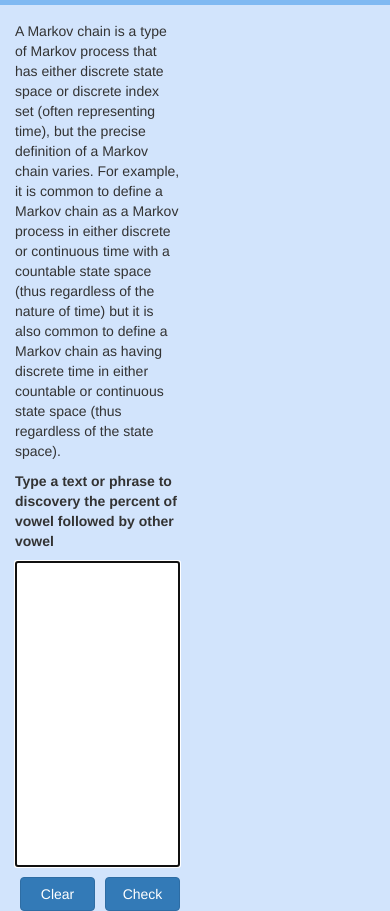
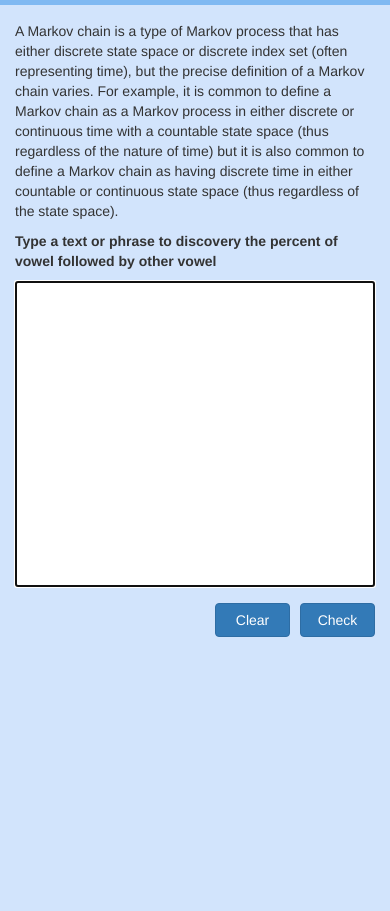
Before and after one commit to magnosfire/markovchain, a plain HTML site: page index.html in a window 390 px wide. Shown: the part 45-956 px from the top of the page. After the commit the page ends 844 px from the top, so only its background shows below. Drawn offline with nearby package versions, Linux system fonts and the light colour scheme; some packages are replaced by stand-ins of ours.

Commit message:
Responsive changes
-> Created a @media to screen minor than 1000px

```diff
--- a/index.html
+++ b/index.html
@@ -45,9 +45,9 @@
 			</div>
 		</div>
 
-		<div class="div-content">
-			<div class="col-md-offset-3 div-info">
-				<div class="pd-t-16" >
+		<div class="div-content" >
+			<div class="div-info col-md-offset-3 " >
+				<div class="pd-t-16" style="width: 100%;">
 					<p> A Markov chain is a type of Markov process that has either discrete state space or discrete index set (often representing time), but the precise definition of a Markov chain varies. For example, it is common to define a Markov chain as a Markov process in either discrete or continuous time with a countable state space (thus regardless of the nature of time) but it is also common to define a Markov chain as having discrete time in either countable or continuous state space (thus regardless of the state space).  </p>
 				</div>
 			</div>
--- a/style.css
+++ b/style.css
@@ -74,6 +74,13 @@ table {
     min-height: 1px;
     padding-right: 15px;
     padding-left: 15px;
+
+}
+
+@media screen and (max-width: 1000px) {
+    .div-info{
+        width:100%;
+    }
 }
 
 .div-content{
```
